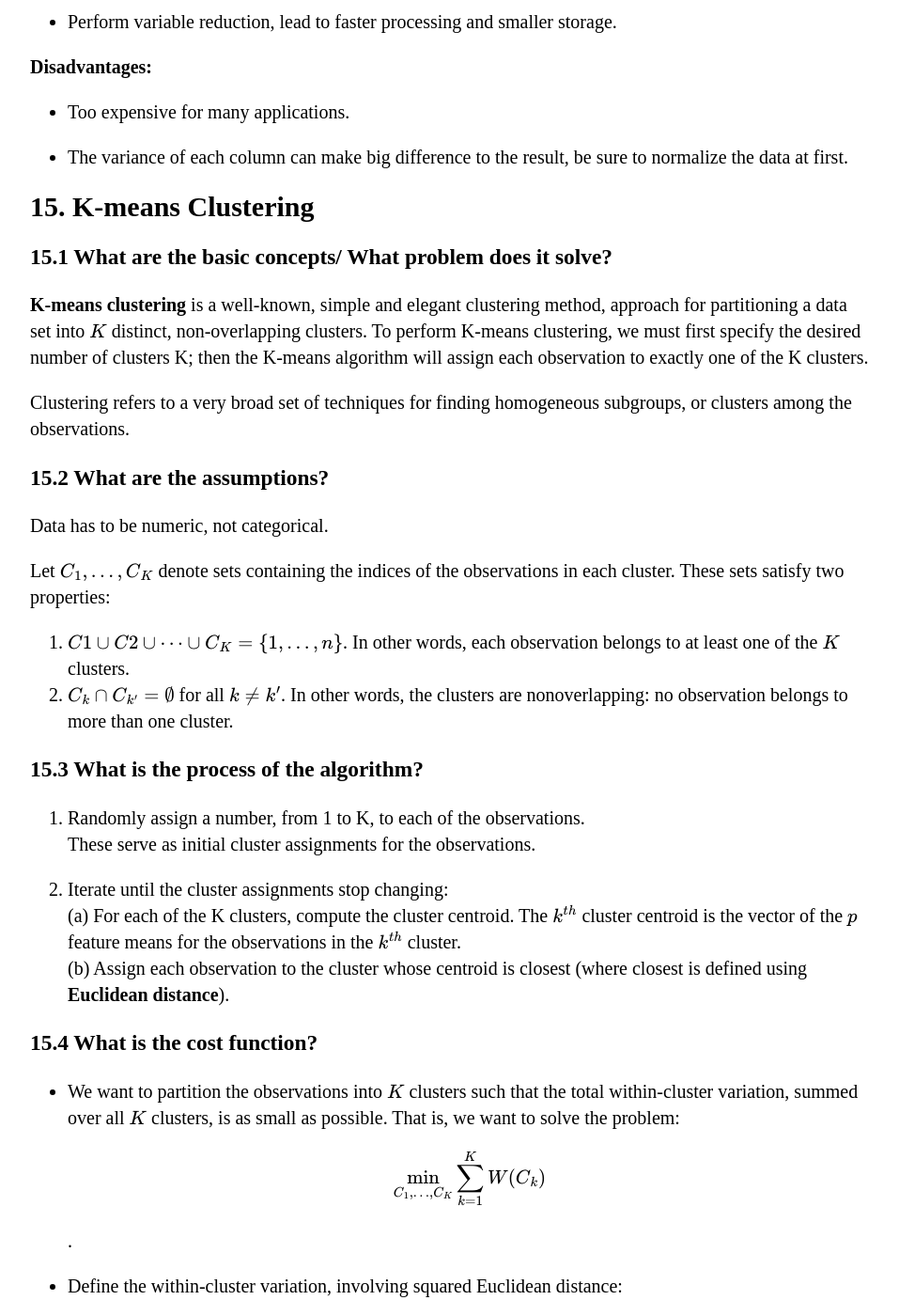
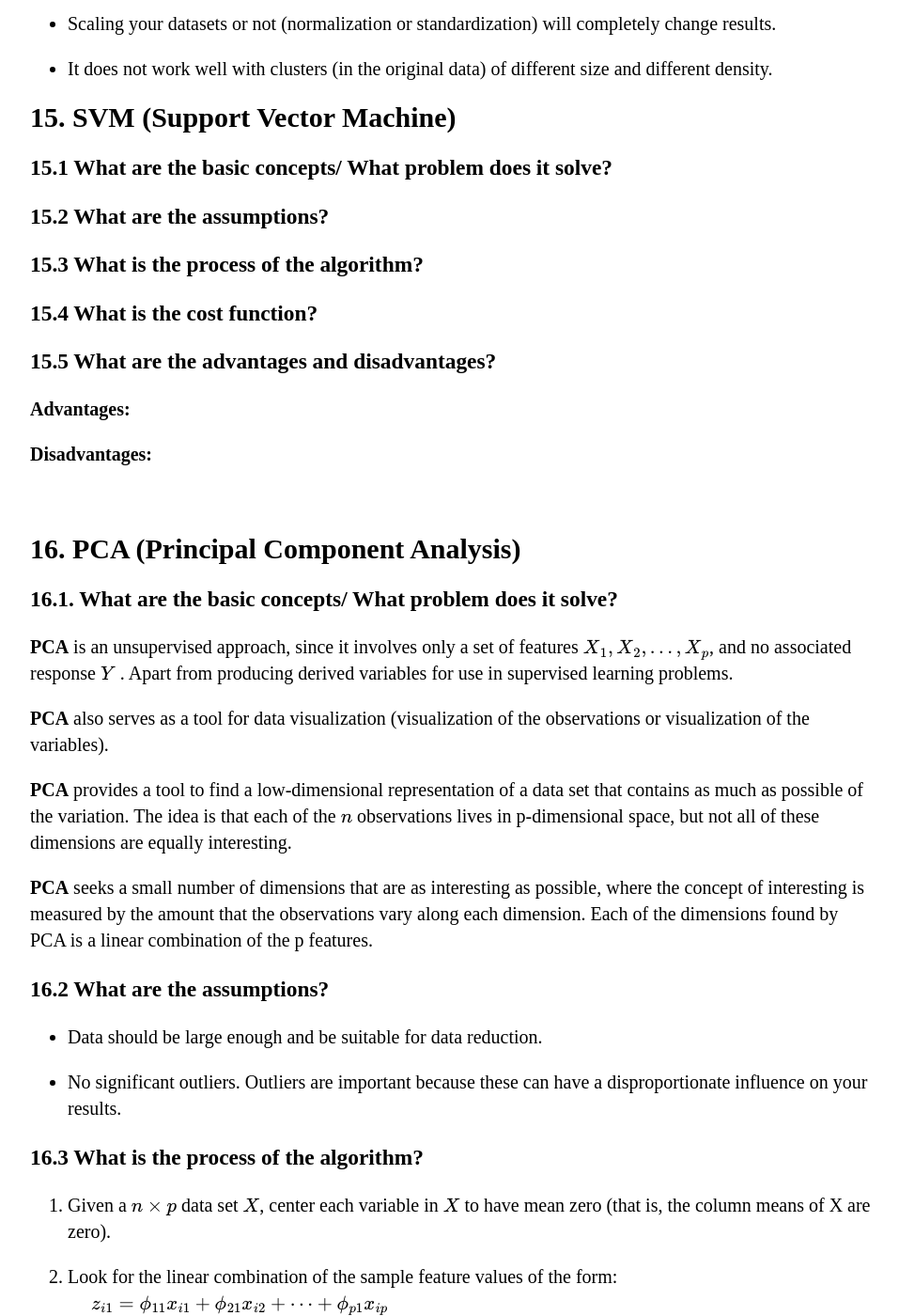
Before and after one commit to zf2169/zf2169.github.io, a Jekyll site: the page built from _posts/2019-02-05-Machine-Learning-Algorithms-Summary-II.md, in a window 1280 px wide and 1400 px high, scrolled down 14216 px. Shown: the whole window at 94% size, without its empty margins (160-1117 px from the left). Built offline with Jekyll 4.4.1, drawn with Linux system fonts in a browser that asks for light colours; formulas are drawn with MathJax 3; some of the changed text lies outside the part shown.

Commit message:
Update 2019-02-05-Machine-Learning-Algorithms-Summary-II.md

```diff
--- a/_posts/2019-02-05-Machine-Learning-Algorithms-Summary-II.md
+++ b/_posts/2019-02-05-Machine-Learning-Algorithms-Summary-II.md
@@ -337,8 +337,83 @@ where, $$\frac{\partial}{\partial \Theta_{jk}^{(l)}} J(\Theta)= D_{ij}^{(l)}$$
 
 <br>
 
-## 14. PCA (Principal Component Analysis)
-### 14.1. What are the basic concepts/ What problem does it solve?
+## 14. K-means Clustering
+### 14.1 What are the basic concepts/ What problem does it solve?
+**K-means clustering** is a well-known, simple and elegant clustering method, approach for partitioning a data set into $$K$$ distinct, non-overlapping clusters. To perform K-means clustering, we must first specify the desired number of clusters K; then the K-means algorithm will assign each observation to exactly one of the K clusters.
+
+Clustering refers to a very broad set of techniques for finding homogeneous subgroups, or clusters among the observations.
+
+
+### 14.2 What are the assumptions?
+Data has to be numeric, not categorical.
+
+Let $$C_1, \dots, C_K$$ denote sets containing the indices of the observations in each cluster. These sets satisfy two properties:
+1. $$C1 \cup C2 \cup \dots \cup C_K = \{1,\dots,n \}$$. In other words, each observation belongs to at least one of the $$K$$ clusters.
+2. $$C_k \cap C_{k'} = \emptyset$$ for all $$k \neq k'$$. In other words, the clusters are nonoverlapping: no observation belongs to more than one cluster.
+
+### 14.3 What is the process of the algorithm?
+1. Randomly assign a number, from 1 to K, to each of the observations.  <br>
+These serve as initial cluster assignments for the observations.
+
+2. Iterate until the cluster assignments stop changing: <br>
+  (a) For each of the K clusters, compute the cluster centroid. The $$k^{th}$$ cluster centroid is the vector of the $$p$$ feature means for the observations in the $$k^{th}$$ cluster. <br>
+  (b) Assign each observation to the cluster whose centroid is closest (where closest is defined using **Euclidean distance**).
+
+
+### 14.4 What is the cost function?
+- We want to partition the observations into $$K$$ clusters such that the total within-cluster variation, summed over all $$K$$ clusters, is as small as possible. That is, we want to solve the problem: <br>
+\$$\min_{C_1,\dots,C_K}\sum_{k=1}^K W(C_k)$$.
+
+- Define the within-cluster variation, involving squared Euclidean distance: \$$W(C_k)= \frac{1}{\vert C_k\vert} \sum_{i,i' \in C_k} \sum_{j=1}^p (x_{ij}-x_{i'j})^2$$.
+
+where $$\vert Ck\vert$$ denotes the number of observations in the $$k^{th}$$ cluster. In other words, the within-cluster variation for the $$k^{th}$$ cluster is the sum of all of the pairwise squared Euclidean distances between the observations in the $$k^{th}$$ cluster, divided by the total number of observations in the $$k^{th}$$ cluster.
+
+- Combining above two formulas, we give the optimization problem that defines K-means clustering: \$$\min_{C_1,\dots,C_K}\sum_{k=1}^K \frac{1}{\vert C_k\vert}\sum_{i,i'\in C_k}\sum_{j=1}^p (x_{ij}-x_{i'j})^2 $$
+
+
+### 14.5 What are the advantages and disadvantages?
+**Advantages:**
+- Easy to implement and easy to interpret the clustering results.
+
+- K-means is fast and efficient, in terms of computational cost.
+
+**Disadvantages:**
+- Sensitive to outliers
+
+- Initial centroids are randomly selected and have a strong impact on the final results.
+
+- K-the number of clusters are not known, it's sometimes difficult to choose the best number.
+
+- Scaling your datasets or not (normalization or standardization) will completely change results.
+
+- It does not work well with clusters (in the original data) of different size and different density.
+
+
+
+## 15. SVM (Support Vector Machine)
+### 15.1 What are the basic concepts/ What problem does it solve?
+
+
+### 15.2 What are the assumptions?
+
+
+### 15.3 What is the process of the algorithm?
+
+
+### 15.4 What is the cost function?
+
+
+### 15.5 What are the advantages and disadvantages?
+**Advantages:**
+
+
+**Disadvantages:**
+
+
+<br>
+
+## 16. PCA (Principal Component Analysis)
+### 16.1. What are the basic concepts/ What problem does it solve?
 **PCA** is an unsupervised approach, since it involves only a set of features $$X_1,X_2,\dots, X_p$$, and no associated response
 $$Y$$ . Apart from producing derived variables for use in supervised learning problems.
 
@@ -350,13 +425,13 @@ idea is that each of the $$n$$ observations lives in p-dimensional space, but no
 **PCA** seeks a small number of dimensions that are as interesting as possible, where the concept of interesting is measured by the amount that the observations vary along each dimension. Each of the dimensions found by PCA is a linear combination of the p features.
 
 
-### 14.2 What are the assumptions?
+### 16.2 What are the assumptions?
 - Data should be large enough and be suitable for data reduction.
 
 - No significant outliers. Outliers are important because these can have a disproportionate influence on your results.
 
 
-### 14.3 What is the process of the algorithm?
+### 16.3 What is the process of the algorithm?
 1. Given a $$n \times p$$ data set $$X$$, center each variable in $$X$$ to have mean zero (that is, the column means of X are zero).
 2. Look for the linear combination of the sample feature values of the form: <br>
 &nbsp;&nbsp;&nbsp;&nbsp; $$z_{i1}= \phi_{11}x_{i1}+ \phi_{21} x_{i2}+ \cdots+ \phi_{p1} x_{ip}$$  <br>
@@ -379,7 +454,7 @@ where $$\phi_2$$ is the second principal component loading vector, with elements
 </p>
 
 
-### 14.4 What are the advantages and disadvantages?
+### 16.4 What are the advantages and disadvantages?
 **Advantages:**
 - Reflects the intuition about the data.
 
@@ -391,55 +466,3 @@ where $$\phi_2$$ is the second principal component loading vector, with elements
 - Too expensive for many applications.
 
 - The variance of each column can make big difference to the result, be sure to normalize the data at first.
-
-
-## 15. K-means Clustering
-### 15.1 What are the basic concepts/ What problem does it solve?
-**K-means clustering** is a well-known, simple and elegant clustering method, approach for partitioning a data set into $$K$$ distinct, non-overlapping clusters. To perform K-means clustering, we must first specify the desired number of clusters K; then the K-means algorithm will assign each observation to exactly one of the K clusters.
-
-Clustering refers to a very broad set of techniques for finding homogeneous subgroups, or clusters among the observations.
-
-
-### 15.2 What are the assumptions?
-Data has to be numeric, not categorical.
-
-Let $$C_1, \dots, C_K$$ denote sets containing the indices of the observations in each cluster. These sets satisfy two properties:
-1. $$C1 \cup C2 \cup \dots \cup C_K = \{1,\dots,n \}$$. In other words, each observation belongs to at least one of the $$K$$ clusters.
-2. $$C_k \cap C_{k'} = \emptyset$$ for all $$k \neq k'$$. In other words, the clusters are nonoverlapping: no observation belongs to more than one cluster.
-
-### 15.3 What is the process of the algorithm?
-1. Randomly assign a number, from 1 to K, to each of the observations.  <br>
-These serve as initial cluster assignments for the observations.
-
-2. Iterate until the cluster assignments stop changing: <br>
-  (a) For each of the K clusters, compute the cluster centroid. The $$k^{th}$$ cluster centroid is the vector of the $$p$$ feature means for the observations in the $$k^{th}$$ cluster. <br>
-  (b) Assign each observation to the cluster whose centroid is closest (where closest is defined using **Euclidean distance**).
-
-
-### 15.4 What is the cost function?
-- We want to partition the observations into $$K$$ clusters such that the total within-cluster variation, summed over all $$K$$ clusters, is as small as possible. That is, we want to solve the problem: <br>
-\$$\min_{C_1,\dots,C_K}\sum_{k=1}^K W(C_k)$$.
-
-- Define the within-cluster variation, involving squared Euclidean distance: \$$W(C_k)= \frac{1}{\vert C_k\vert} \sum_{i,i' \in C_k} \sum_{j=1}^p (x_{ij}-x_{i'j})^2$$.
-
-where $$\vert Ck\vert$$ denotes the number of observations in the $$k^{th}$$ cluster. In other words, the within-cluster variation for the $$k^{th}$$ cluster is the sum of all of the pairwise squared Euclidean distances between the observations in the $$k^{th}$$ cluster, divided by the total number of observations in the $$k^{th}$$ cluster.
-
-- Combining above two formulas, we give the optimization problem that defines K-means clustering: \$$\min_{C_1,\dots,C_K}\sum_{k=1}^K \frac{1}{\vert C_k\vert}\sum_{i,i'\in C_k}\sum_{j=1}^p (x_{ij}-x_{i'j})^2 $$
-
-
-### 15.5 What are the advantages and disadvantages?
-**Advantages:**
-- Easy to implement and easy to interpret the clustering results.
-
-- K-means is fast and efficient, in terms of computational cost.
-
-**Disadvantages:**
-- Sensitive to outliers
-
-- Initial centroids are randomly selected and have a strong impact on the final results.
-
-- K-the number of clusters are not known, it's sometimes difficult to choose the best number.
-
-- Scaling your datasets or not (normalization or standardization) will completely change results.
-
-- It does not work well with clusters (in the original data) of different size and different density.
```
